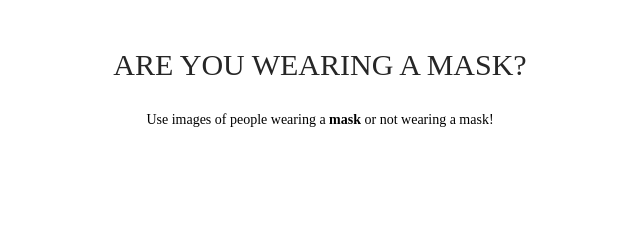
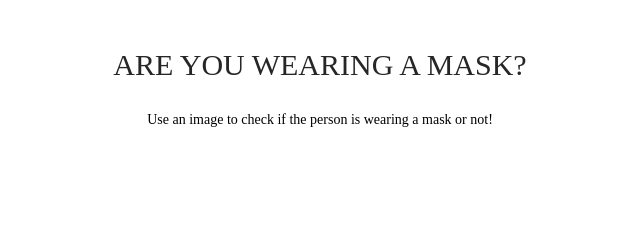
Before and after one commit to amannarsaria4/web-app, a plain HTML site: page app/view/index.html in a window 1280 px wide. Shown: the top 240 px of the page, 320-960 px from the left. Drawn offline with Linux system fonts and the light colour scheme.

Commit message:
Update index.html

```diff
--- a/app/view/index.html
+++ b/app/view/index.html
@@ -9,7 +9,8 @@
   <div class='center'>
     <div class='title'>ARE YOU WEARING A MASK?</div>
     <p>
-      Use images of people wearing a <strong>mask</strong> or not wearing a mask!
+
+      Use an image to check if the person is wearing a mask or not!
     </p>
     <div class='content'>
       <div class='no-display'>
```
